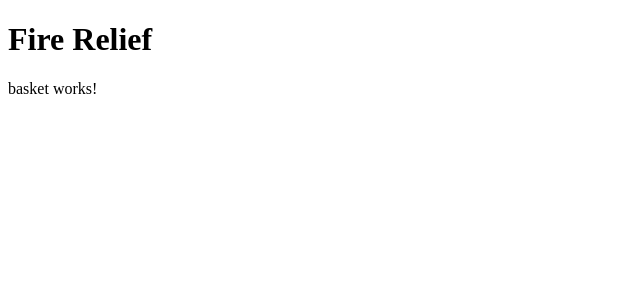
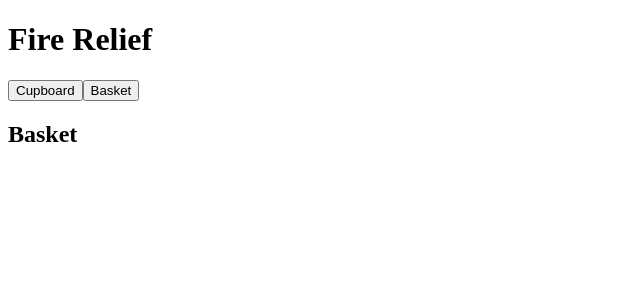
Before and after one commit to AkiriJones/UFundProject, an Angular app in the folder ufund-ui/fire-relief/: page /basket in a window 1280 px wide. Shown: the top 300 px of the page, without its empty margins (0-640 px from the left). Built offline with nearby package versions, Linux system fonts and the light colour scheme.

Commit message:
HTML for Helper seeing basket menu

```diff
--- a/ufund-ui/fire-relief/src/app/Helper/basket/basket.component.html
+++ b/ufund-ui/fire-relief/src/app/Helper/basket/basket.component.html
@@ -1 +1,20 @@
-<p>basket works!</p>
+<div class="nav-bar">
+    <button (click)="cupboardButton()" class="nav-button">Cupboard</button>
+    <button (click)="basketButton()" class="nav-button">Basket</button>
+</div>
+
+<div>
+    <h2>Basket</h2>
+
+    <ul class="basket-list">
+        <li *ngFor="let item of basketItems" class="basket-item">
+            <div class="basket-item">
+                <h3>{{item.need.name}}</h3>
+                <p>Cost: ${{item.need.cost}}</p>
+                <p>Info: {{item.need.type}}</p>
+
+                <label for="quantity-{{item.need.id}}">Quantity: </label>
+            </div>
+        </li>
+    </ul>
+</div>
--- a/ufund-ui/fire-relief/src/app/Helper/cupboard/cupboard.component.html
+++ b/ufund-ui/fire-relief/src/app/Helper/cupboard/cupboard.component.html
@@ -1,4 +1,9 @@
-<div class="cupboard">
+<div class="nav-bar">
+    <button (click)="cupboardButton()" class="nav-button">Cupboard</button>
+    <button (click)="basketButton()" class="nav-button">Basket</button>
+</div>
+
+<div *ngIf="displayCupboard" class="cupboard">
     <h2>Cupboard</h2>
 
     <div class="search-container">
--- a/ufund-ui/fire-relief/src/app/Helper/cupboard/cupboard.component.ts
+++ b/ufund-ui/fire-relief/src/app/Helper/cupboard/cupboard.component.ts
@@ -4,6 +4,7 @@ import { CupboardService } from '../../cupboard.service';
 import { UserService } from '../../user.service';
 import { Subscription } from 'rxjs';
 import { Router } from '@angular/router';
+import { BasketService } from '../../basket.service';
 
 /**
  * Component responsible for displaying cupboard contents to helpers.
@@ -18,6 +19,7 @@ export class CupboardComponent {
   needs: Need[] = [];
   observerHandler!: Subscription
   searchTerm: string = '';
+  displayCupboard: boolean = true;
 
   /**
    * Constructs the CupboardComponent.
@@ -28,7 +30,7 @@ export class CupboardComponent {
    */
   constructor(
     private cupboardService: CupboardService,
-    //private basketService: BasketService,
+    private basketService: BasketService,
     private userService: UserService,
     private router: Router
   ) {}
@@ -67,4 +69,20 @@ export class CupboardComponent {
       need.name.toLowerCase().includes(this.searchTerm.toLowerCase())
     );
   }
+
+  /**
+   * Navigates to basket.
+   */
+  basketButton(): void {
+    this.router.navigate(['/basket']);
+    this.displayCupboard = false;
+  }
+
+  /**
+   * Navigates to cupboard.
+   */
+  cupboardButton(): void {
+    this.router.navigate(['/cupboard']);
+    this.displayCupboard = true;
+  }
 }
```
